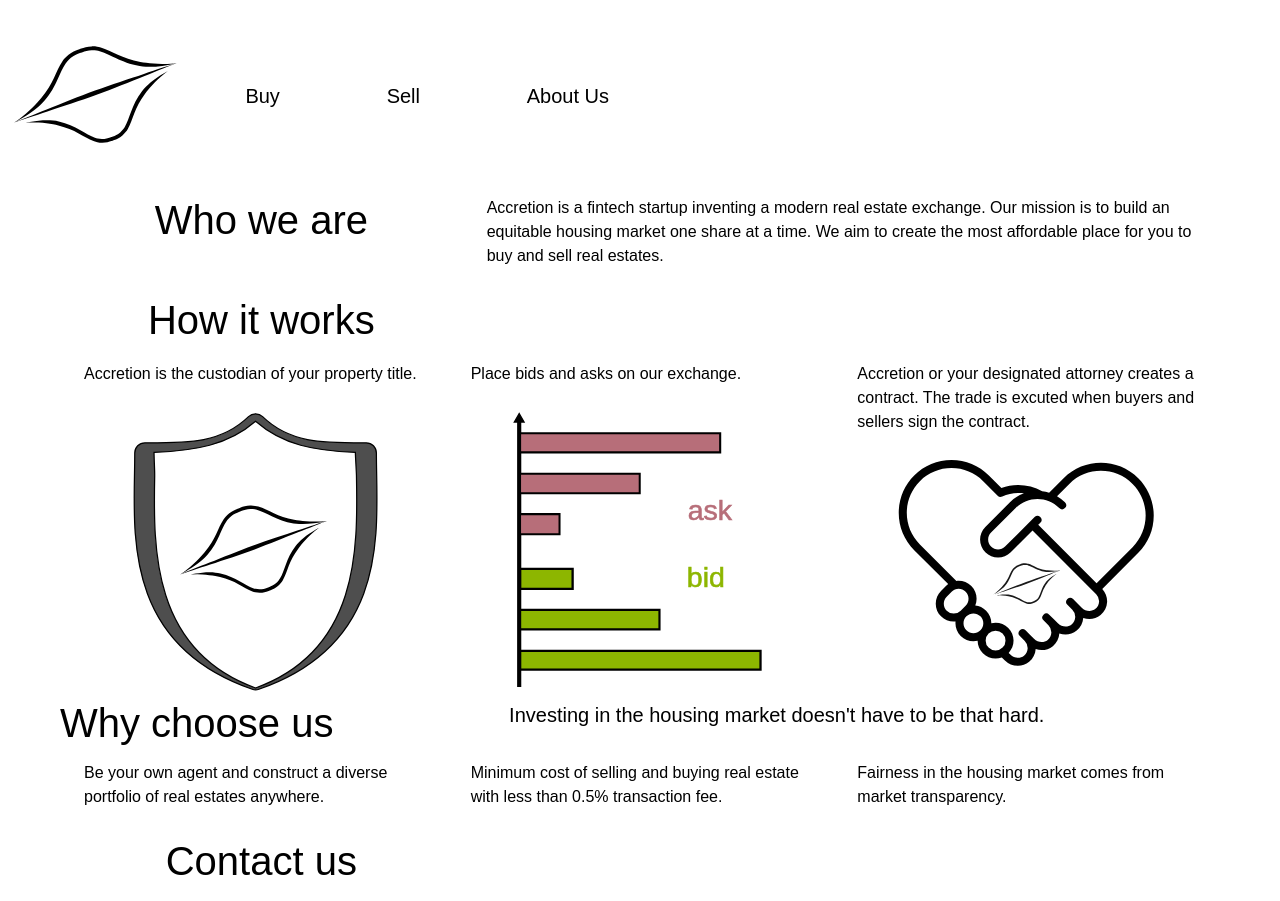
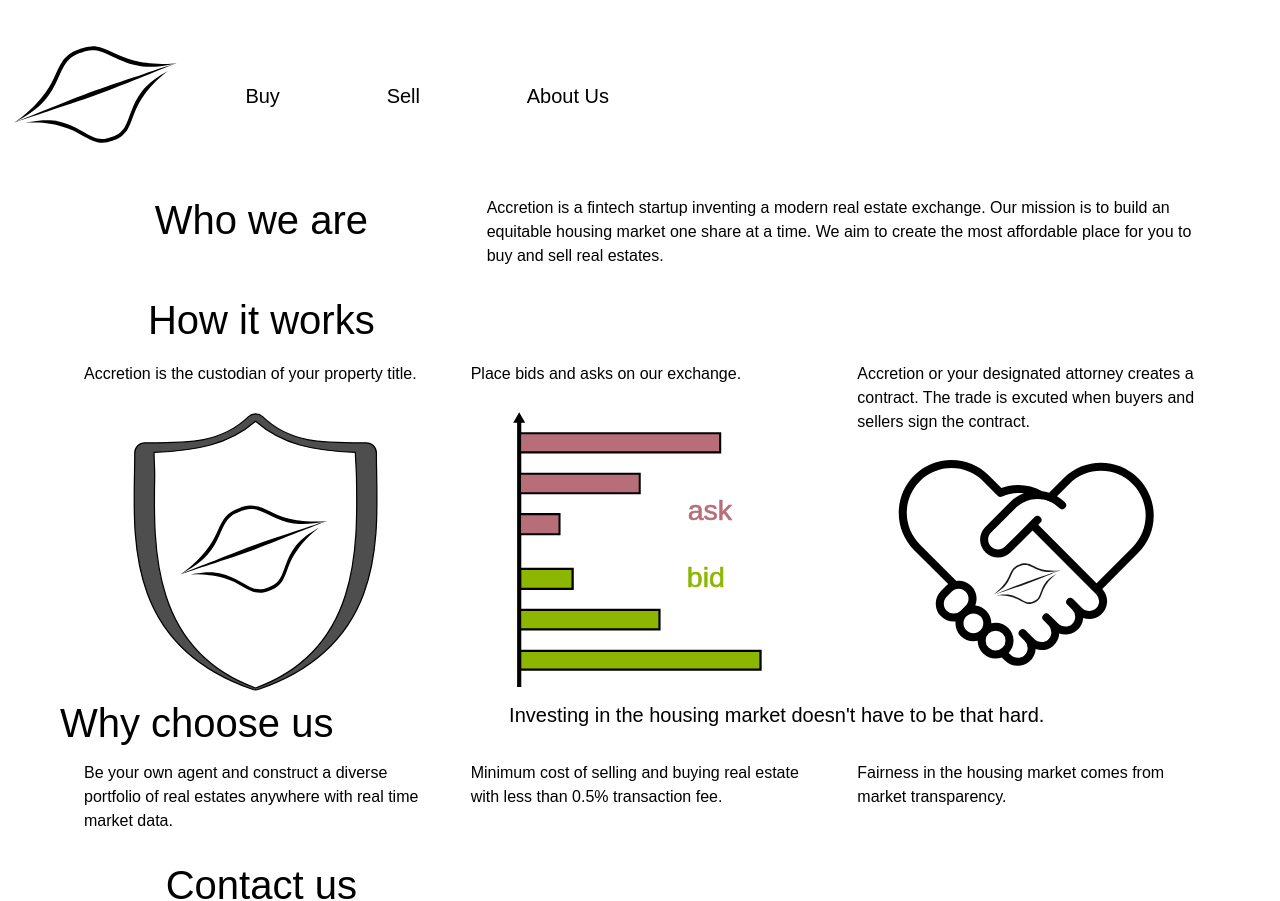
Before and after one commit to yiqixni/Accretion, a React (Create React App) app in the folder frontend/React_Accretion/accretion/: page /about-us in a window 1280 px wide. Shown: the top 901 px of the page. Built offline with nearby package versions, Linux system fonts and the light colour scheme.

Commit message:
minor edit of about us page

```diff
--- a/frontend/React_Accretion/accretion/src/about-us/AboutUs.js
+++ b/frontend/React_Accretion/accretion/src/about-us/AboutUs.js
@@ -60,7 +60,7 @@ export default function AboutUs () {
                 </div>
                 <div className='three-column-container'>
                     <div className='column'>
-                        <p>Be your own agent and construct a diverse portfolio of real estates anywhere.</p>
+                        <p>Be your own agent and construct a diverse portfolio of real estates anywhere with real time market data.</p>
                     </div>
                     <div className='column'>
                         <p>Minimum cost of selling and buying real estate with less than 0.5% transaction fee.</p>
```
